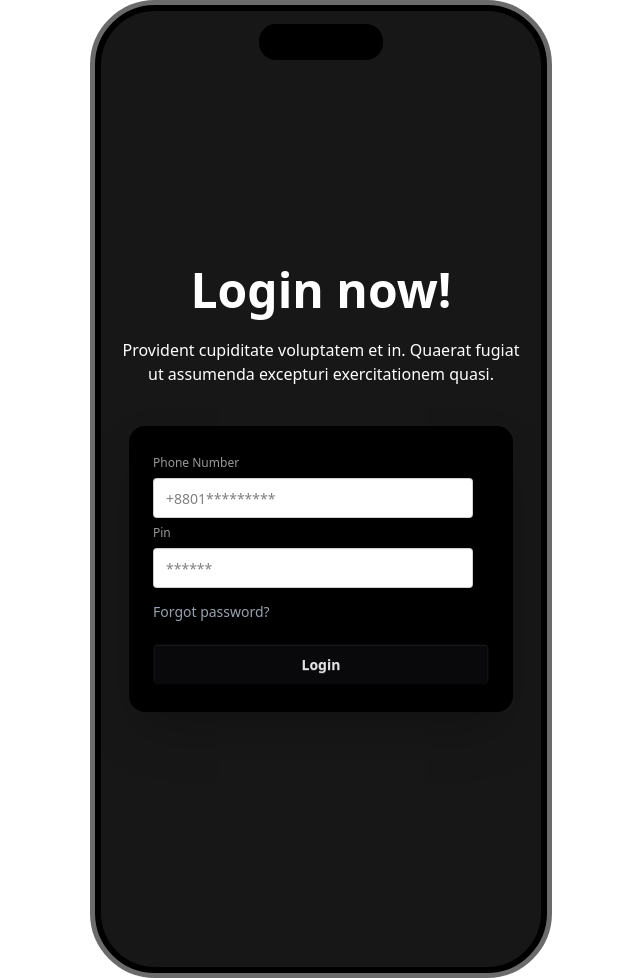
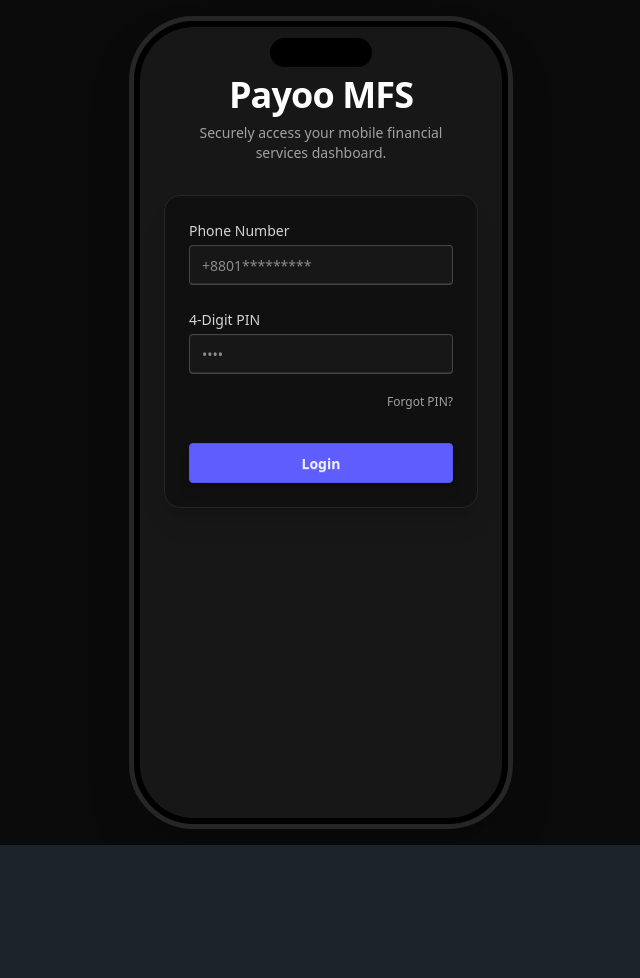
Before and after one commit to Lastbenchphantom/Payoo-Mobile-Bank, a website: page index.html in a window 1280 px wide. Shown: the whole page, without its empty margins (319-959 px from the left). After the commit the page ends 845 px from the top, so only its background shows below. Drawn offline with nearby package versions, Linux system fonts and the light colour scheme.

Commit message:
optimized index.html

```diff
--- a/index.html
+++ b/index.html
@@ -1,81 +1,83 @@
 <!doctype html>
-<html lang="en">
+<html lang="en" data-theme="dark">
   <head>
     <meta charset="UTF-8" />
     <meta name="viewport" content="width=device-width, initial-scale=1.0" />
-    <title>Payoo MFS</title>
+    <title>Payoo MFS - Login</title>
 
-    <link
-      href="https://cdn.jsdelivr.net/npm/daisyui@5"
-      rel="stylesheet"
-      type="text/css"
-    />
     <script src="https://cdn.jsdelivr.net/npm/@tailwindcss/browser@4"></script>
+    <link href="https://cdn.jsdelivr.net/npm/daisyui@5" rel="stylesheet" type="text/css" />
   </head>
-  <body>
-    <main class="flex justify-center">
-      <div class="mockup-phone">
+  <body class="bg-neutral-950 min-h-screen flex items-center justify-center p-4">
+    <main class="w-full max-w-sm">
+
+      <div class="mockup-phone border-neutral-800 shadow-2xl">
         <div class="mockup-phone-camera"></div>
-        <div
-          class="mockup-phone-display text-white grid place-content-center bg-neutral-900"
-        >
-          <div class="hero min-h-screen">
-            <div class="hero-content flex-col">
-              <div class="text-center lg:text-center">
-                <h1 class="text-5xl font-bold">Login now!</h1>
-                <p class="py-6">
-                  Provident cupiditate voluptatem et in. Quaerat fugiat ut
-                  assumenda excepturi exercitationem quasi.
+        <div class="mockup-phone-display bg-neutral-900 text-neutral-200 p-6 pt-12">
+
+          <div class="text-center mb-8">
+            <h1 class="text-4xl font-extrabold tracking-tight text-white mb-2">Payoo MFS</h1>
+            <p class="text-sm text-neutral-400 px-4">
+              Securely access your mobile financial services dashboard.
             </p>
           </div>
 
-              <div class="card w-full max-w-sm shrink-0 shadow-2xl">
-                <form
-                  class="card-body bg-black rounded-2xl"
-                  action="#"
-                  method="POST"
-                >
-                  <fieldset class="fieldset">
-                    <label class="label">Phone Number</label>
+          <div class="card bg-neutral-950/50 border border-neutral-800 rounded-2xl shadow-xl">
+            <form class="card-body p-6" action="#" method="POST">
+
+              <div class="form-control mb-4">
+                <label for="phone-number" class="label label-text font-medium text-neutral-300 pb-1">
+                  Phone Number
+                </label>
                 <input
                   id="phone-number"
-                      type="text"
-                      class="input text-black"
+                  type="tel"
+                  class="input input-bordered input-md w-full bg-neutral-900 text-white focus:input-primary"
                   placeholder="+8801*********"
-                      autocomplete="username"
+                  autocomplete="tel"
                   required
                 />
+              </div>
 
-                    <label class="label">Pin</label>
+              <div class="form-control mb-2">
+                <label for="pin-number" class="label label-text font-medium text-neutral-300 pb-1">
+                  4-Digit PIN
+                </label>
                 <input
                   id="pin-number"
                   type="password"
-                      class="input text-black"
-                      placeholder="******"
+                  class="input input-bordered input-md w-full bg-neutral-900 text-white focus:input-primary"
+                  placeholder="••••"
+                  inputmode="numeric"
+                  pattern="[0-9]*"
                   autocomplete="current-password"
                   required
                 />
+              </div>
 
-                    <div class="mt-2">
-                      <a class="link link-hover text-sm text-gray-400"
-                        >Forgot password?</a
-                      >
+              <div class="text-right mb-6">
+                <a href="#" class="link link-hover text-xs text-neutral-400 hover:text-primary transition-colors">
+                  Forgot PIN?
+                </a>
               </div>
+
               <button
                 id="btn-login"
                 type="submit"
-                      class="btn btn-neutral mt-4 w-full"
+                class="btn btn-primary w-full shadow-lg"
               >
                 Login
               </button>
-                  </fieldset>
+
             </form>
           </div>
+
         </div>
       </div>
-        </div>
-      </div>
+
     </main>
-    <script src="/js/login.js"></script>
+
+    <script src="./js/utilities.js"></script>
+    <script src="./js/login.js"></script>
   </body>
 </html>
```
Lines whose indentation alone changed are shown as unchanged.
